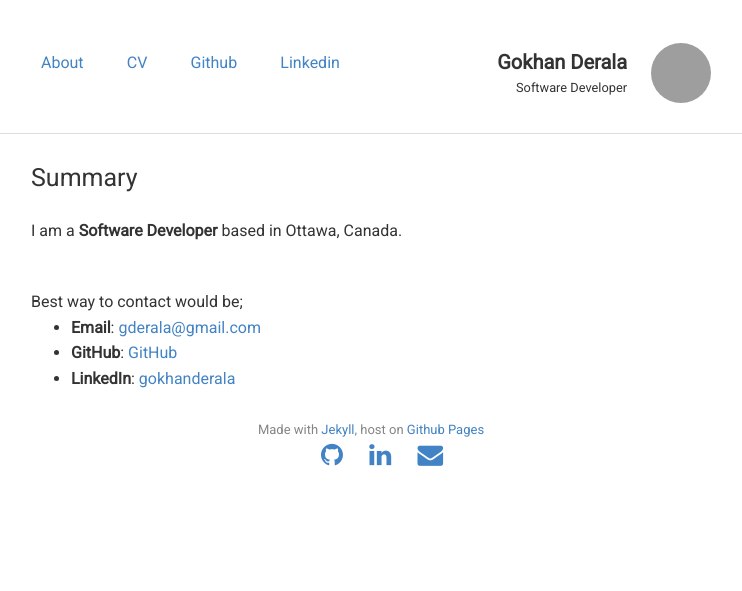
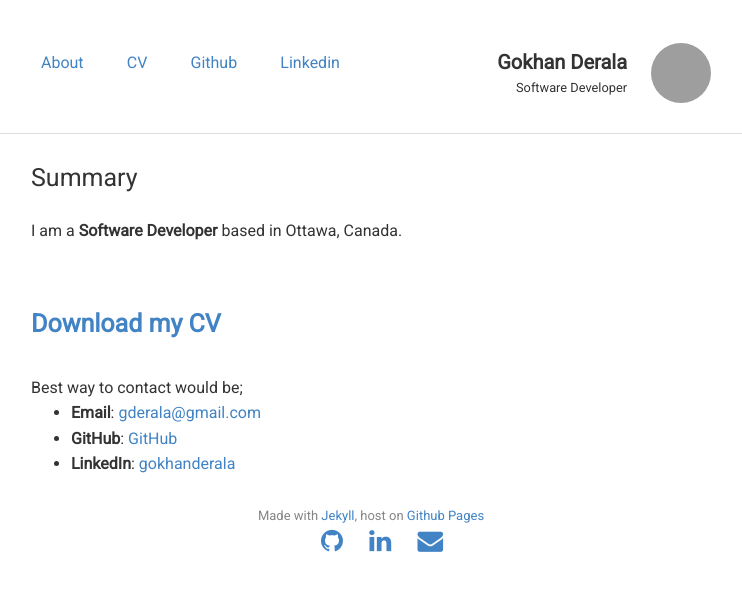
Before and after one commit to deralation/deralation.github.io, a Jekyll site: the page built from index.html, in a window 1280 px wide. Shown: the top 591 px of the page, without its empty margins (269-1011 px from the left). Built offline with Jekyll 4.4.1, drawn with Linux system fonts in a browser that asks for light colours; the list of posts is cut into pages by our own code; grey boxes are pictures that could not be loaded.

Commit message:
cv updated

```diff
--- a/_includes/contact.html
+++ b/_includes/contact.html
@@ -1,3 +1,4 @@
+<a href='{{ site.baseurl }}/cv/'><h5>Download my CV</h5></a><br/>
 <span>Best way to contact would be; </span>
 <ul class='links'>
     <li><strong>Email</strong>:<a href="mailto:gderala@gmail.com" target="_top"> {{site.email}}</a></li>
```
